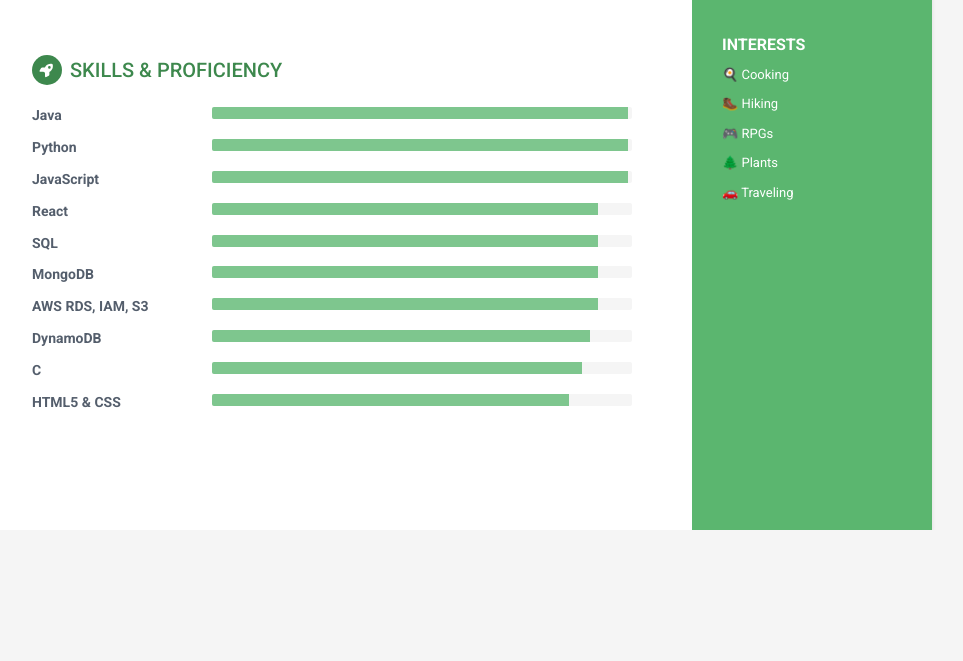
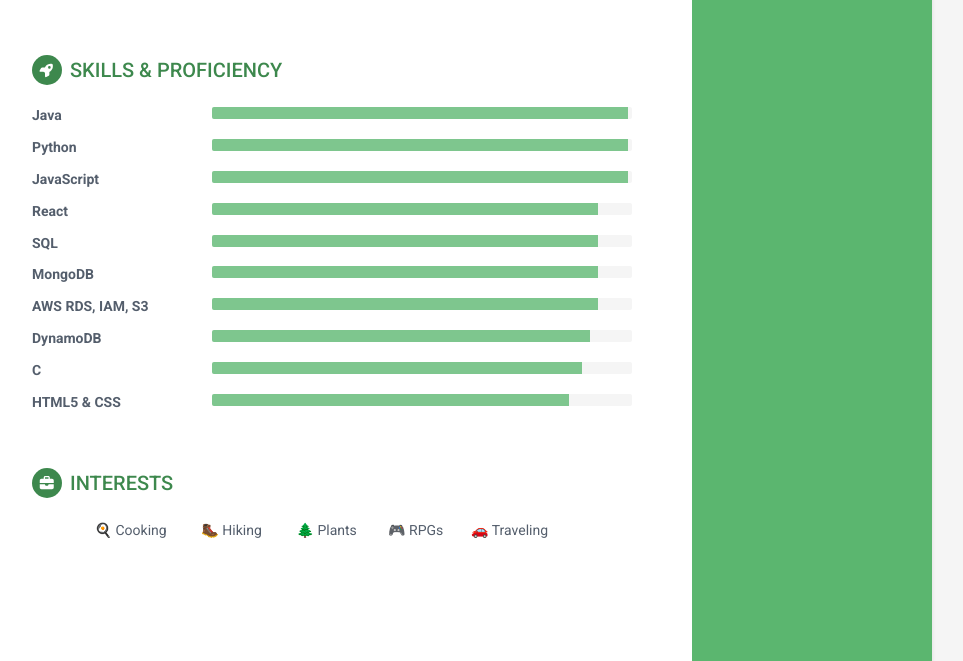
Before and after one commit to hcook17/hcook17.github.io, a plain HTML site: page index.html in a window 1280 px wide. Shown: the part 518-1179 px from the top of the page, without its empty margins (188-1151 px from the left). Before the commit the page ends 1048 px from the top, so only its background shows below. Drawn offline with Linux system fonts and the light colour scheme.

Commit message:
Update index.html

```diff
--- a/index.html
+++ b/index.html
@@ -38,19 +38,6 @@
                     <li class="github"><i class="fa-brands fa-github"></i><a href="#" target="_blank">github.com/hcook17</a></li>
                 </ul>
             </div><!--//contact-container-->
-            <!--//interests-->
-
-            <div class="interests-container container-block">
-                <h2 class="container-block-title">Interests</h2>
-                <ul class="list-unstyled interests-list">
-                    <li>&#127859; Cooking</li>
-                    <li>&#129406; Hiking</li>
-                    <li>&#127918; RPGs</li>
-                    <li>&#127794; Plants</li>
-                    <li>&#128663; Traveling</li>
-
-                </ul>
-            </div><!--//interests-->
 
         </div><!--//sidebar-wrapper-->
 
@@ -174,9 +161,20 @@
                 </div>
             </section><!--//skills-section-->
 
+            <section class="section experiences-section">
+                <h2 class="section-title"><span class="icon-holder"><i class="fa-solid fa-briefcase"></i></span>Interests</h2>
+
+                    <div class="meta">
+                        <div class="upper-row">
+                            &nbsp;&nbsp;&nbsp;&nbsp;&nbsp;&nbsp;&nbsp;&nbsp;&nbsp;&nbsp;&nbsp;&nbsp;&nbsp;&nbsp;&nbsp;&nbsp;&nbsp;&nbsp;&#127859; Cooking&nbsp;&nbsp;&nbsp;&nbsp;&nbsp;&nbsp;&nbsp;&nbsp;&nbsp; &#129406; Hiking&nbsp;&nbsp;&nbsp;&nbsp;&nbsp;&nbsp;&nbsp;&nbsp;&nbsp; &#127794; Plants&nbsp;&nbsp;&nbsp;&nbsp;&nbsp;&nbsp;&nbsp;&nbsp; &#127918; RPGs&nbsp;&nbsp;&nbsp;&nbsp;&nbsp;&nbsp;&nbsp;&nbsp;&#128663; Traveling
+                        </div><!--//upper-row-->
+                    </div><!--//meta-->
+
+
+            </section><!--//section-->
+
         </div><!--//main-body-->
     </div>
 
-
 </body>
 </html>
```
Lines whose indentation alone changed are shown as unchanged.
